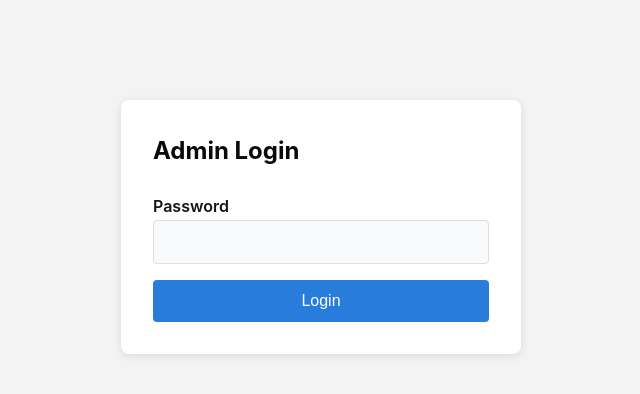
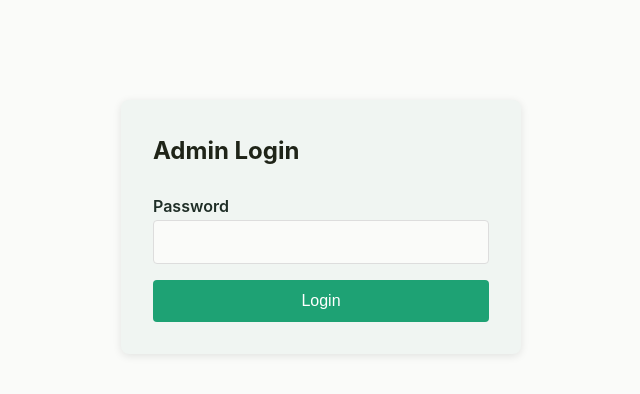
Before and after one commit to fardm/comments-garden, a website: page admin/index.html in a window 1280 px wide. Shown: the whole page, without its empty margins (319-959 px from the left). Drawn offline with Linux system fonts and the light colour scheme; no server answers.

Commit message:
change color

```diff
--- a/admin/assets/admin.css
+++ b/admin/assets/admin.css
@@ -1,37 +1,38 @@
 /* Colors ---------------------------------- */
 :root {
-    --light: #f9fafb;
-    --lightgray: #dfdfdf;
-    --gray: #cacaca;
-    --darkgray: #252525;
-    --dark: #1e1e1e;
-    --primary: #287cdb;
+    --light: #fafbf9;
+    --lightgray: #d1e0d9;
+    --gray: rgb(138, 168, 147);
+    --darkgray: #1f2e25;
+    --dark: #292e1f;
+    --primary: rgb(30, 162, 116);
     --on-primary: #ffffff;
     --red: #de3b3b;
-    --background: #f3f3f3;
-    --on-background: #ffffff;
-    --shadow: #f3f3f399;
-    --body-text: #141414;
-    --heading-text: #0a0a0a;
+    --background: #fafbf9;
+    --on-background: #f0f5f2;
+    --shadow: #d1e0d799;
+    --body-text: #1f2e27;
+    --heading-text: #1f2418;
 
     --bodyFont: "DanaVF", BlinkMacSystemFont, "Segoe UI", Roboto, "Helvetica Neue", Arial, sans-serif;
 }
 
 [data-theme="dark"] {
-    --light: #111827;
-    --lightgray: #424d5f;
-    --gray: #646464;
-    --darkgray: #e6e7f7;
-    --dark: #f7f8ff;
-    --primary: #4a90e2;
-    --on-primary: #ffffff;
+    --light: #151b25;
+    --lightgray: #2b333f;
+    --gray: #9ba6b5;
+    --darkgray: #f5f7fa;
+    --dark: #f5f7fa;
+    --primary: #33bd8d;
+    --on-primary: #131b2a;
     --red: #de3b3b;
-    --background: #141820;
-    --on-background: #212836;
-    --shadow: #1418204a;
-    --body-text: #dee5f3;
-    --heading-text: #ffffff;
+    --background: #11161d;
+    --on-background: #1a2028;
+    --shadow: #11161d4a;
+    --body-text: #e1e5e9;
+    --heading-text: #f8fafb;
 }
+
 
 
 
@@ -174,12 +175,12 @@
 }
 
 .btn-success {
-    background-color: #28a745;
+    background-color: var(--primary);
     color: white;
 }
 
 .badge-active {
-    background-color: #28a745;
+    background-color: var(--primary);
     color: white;
 }
 
```
